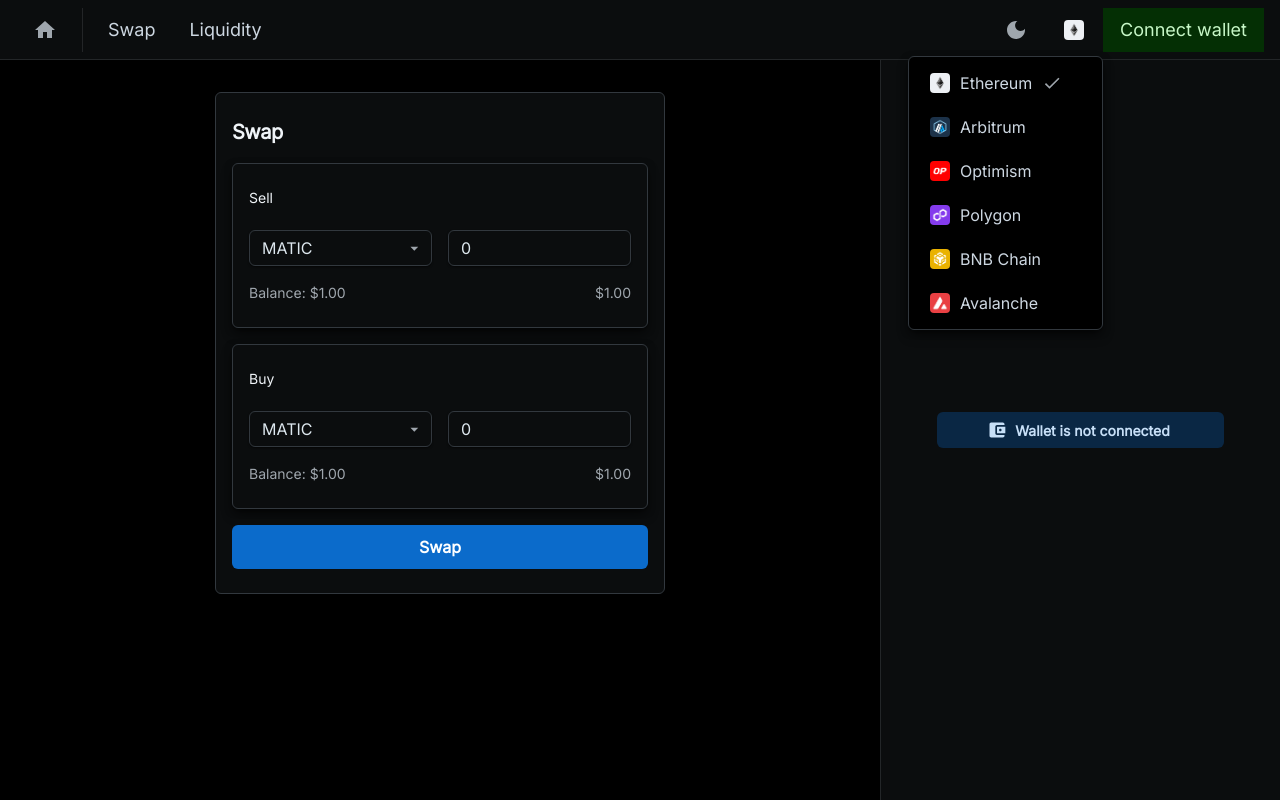
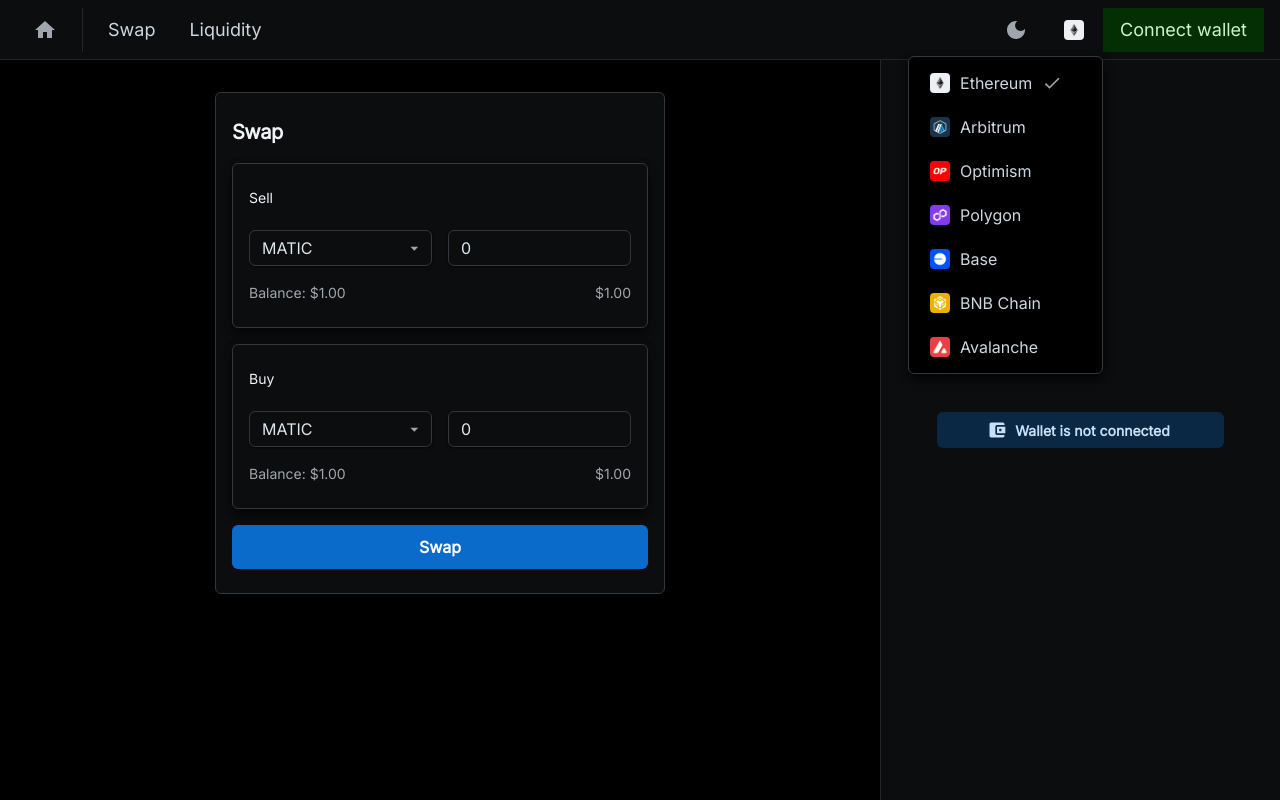
Before and after one commit to crypto-coins-exchange/crypto-coins-exchange, a React (Create React App) app in the folder src/: page /swap in a window 1280 px wide. Both pictures are taken after a click on the button 1074 px from the left and 29 px from the top of the page. Built offline with nearby package versions, Linux system fonts and the light colour scheme.

Commit message:
Add base chain

```diff
--- a/src/src/components/menu/ChainSelector.tsx
+++ b/src/src/components/menu/ChainSelector.tsx
@@ -68,6 +68,13 @@
                         {props.state.chain.chain === Chain.Polygon && <Check />}
                     </ListItemDecorator>
                 </MenuItem>
+                <MenuItem onClick={() => setChain(Chain.Base)}>
+                    <Icons chain={Chain.Base} />
+                    Base
+                    <ListItemDecorator>
+                        {props.state.chain.chain === Chain.Base && <Check />}
+                    </ListItemDecorator>
+                </MenuItem>
                 <MenuItem onClick={() => setChain(Chain.BnbChain)}>
                     <Icons chain={Chain.BnbChain} />
                     BNB Chain
```
